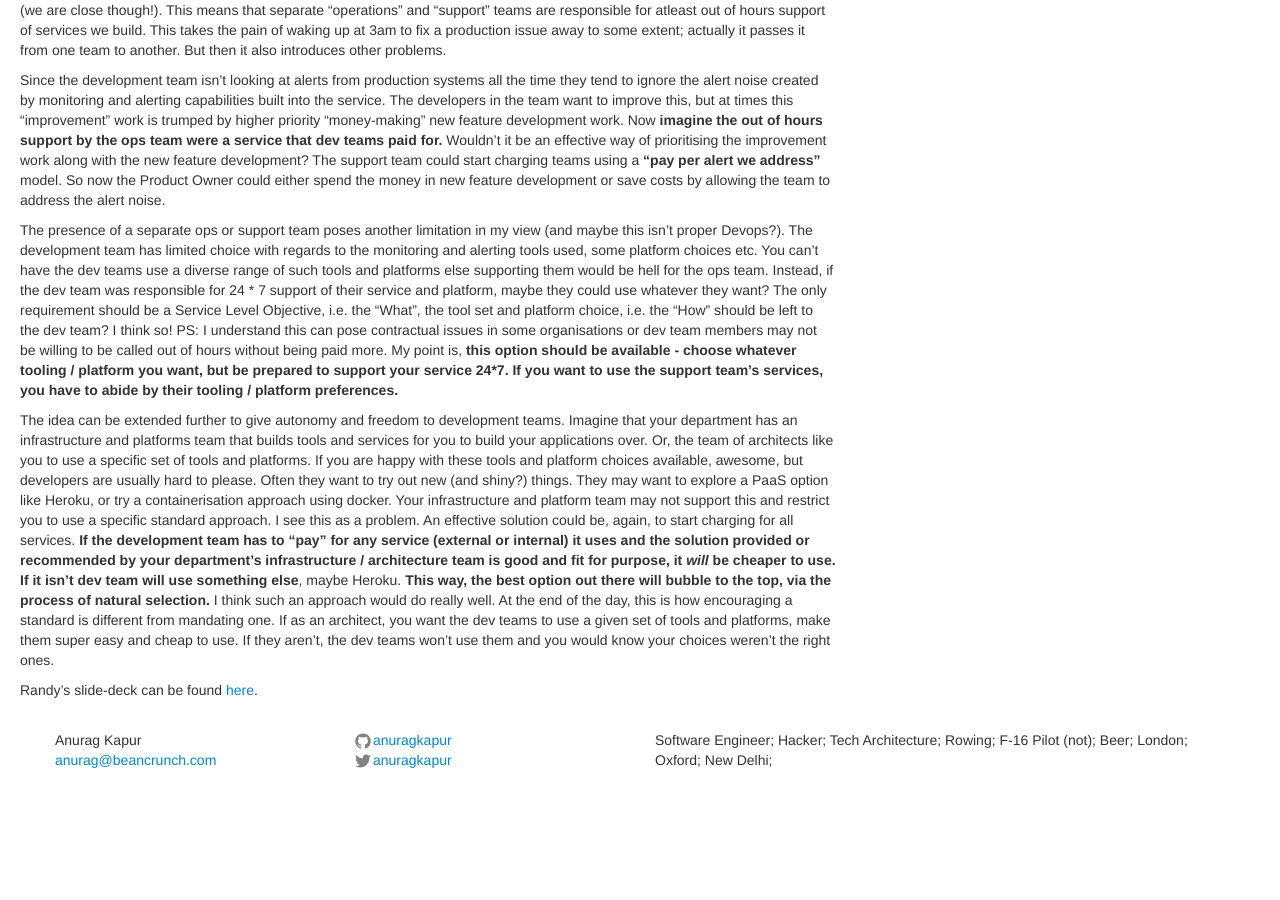
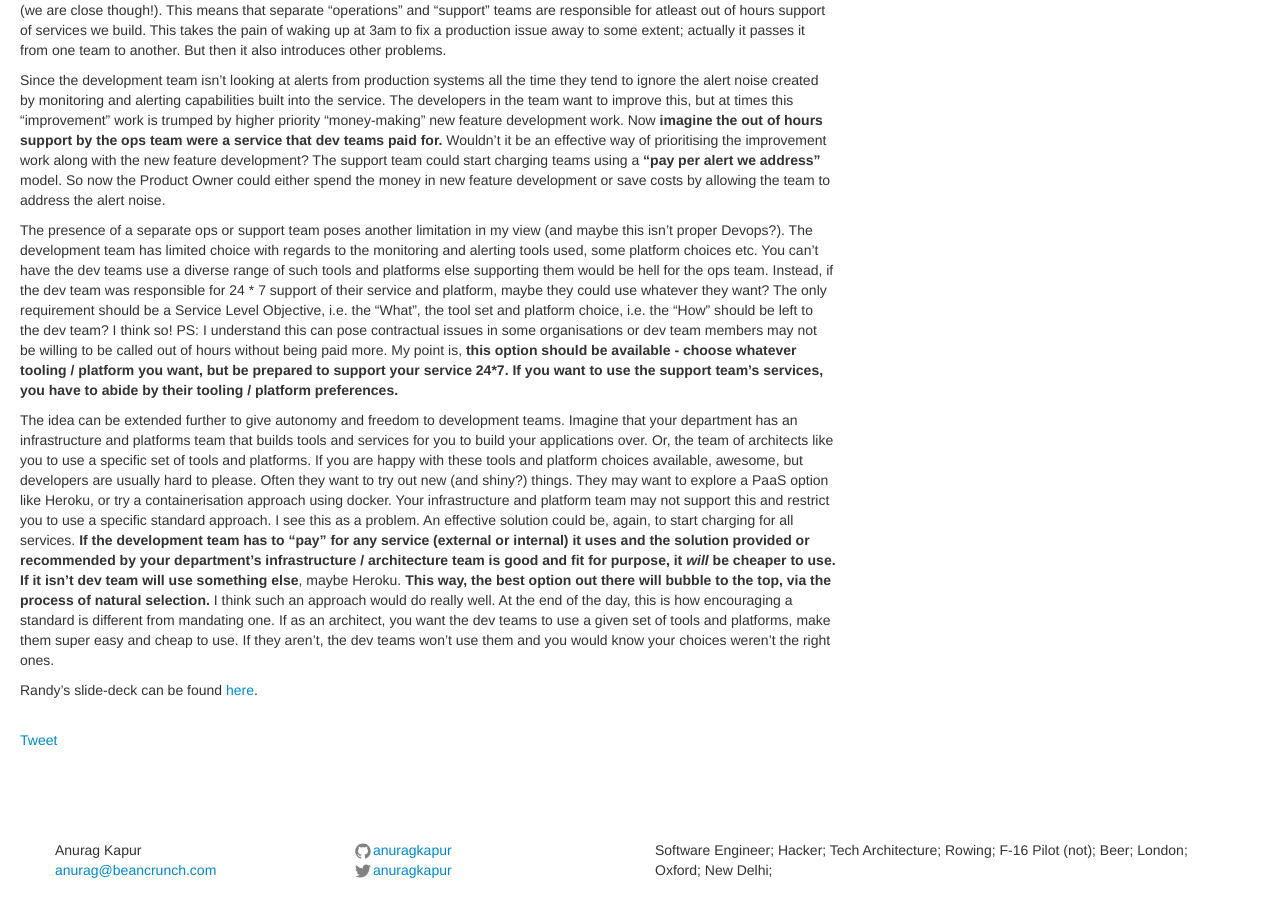
Before and after one commit to anuragkapur/anuragkapur.github.io, a Jekyll site: the page built from blog/training-conferences/qcon2015/_posts/2015-03-11-reflections-from-qcon-london-2015.md, in a window 1280 px wide and 900 px high, scrolled down 1014 px. Built offline with Jekyll 4.4.1, drawn with Linux system fonts in a browser that asks for light colours; comment, search, counter and statistics services are not loaded; before the commit the page ends 1804 px from its top, so only the background shows below that.

Commit message:
Add social widget to blog posts

```diff
--- /dev/null
+++ b/_includes/social-widget-for-posts.html
@@ -0,0 +1,37 @@
+<!-- Facebook Like -->
+<div class="fb-like" href="{{ post.url }}" data-href="{{ post.url }}" data-send="true" data-width="450" data-show-faces="true"></div>
+
+<!-- Twitter -->
+<a href="https://twitter.com/share" class="twitter-share-button" data-url="[URL]" data-related="anuragkapur" data-dnt="true">Tweet</a>
+
+<!-- Google+ -->
+<div class="g-plusone" data-annotation="inline" data-width="300"></div>
+
+<!-- Facebook Comments -->
+<div class="fb-comments" href="{{ post.url }}" data-href="{{ post.url }}" data-width="470" data-num-posts="3"></div>
+
+<!-- Facebook script -->
+<div id="fb-root"></div>
+<script>(function(d, s, id) {
+    var js, fjs = d.getElementsByTagName(s)[0];
+    if (d.getElementById(id)) return;
+    js = d.createElement(s); js.id = id;
+    js.src = "//connect.facebook.net/en_US/all.js#xfbml=1&appId=477602045622808";
+    fjs.parentNode.insertBefore(js, fjs);
+}(document, 'script', 'facebook-jssdk'));</script>
+
+<!-- Twiter script -->
+<script>!function(d,s,id){var js,fjs=d.getElementsByTagName(s)[0],p=/^http:/.test(d.location)?'http':'https';if(!d.getElementById(id)){js=d.createElement(s);js.id=id;js.src=p+'://platform.twitter.com/widgets.js';fjs.parentNode.insertBefore(js,fjs);}}(document, 'script', 'twitter-wjs');</script>
+
+<!-- Google+ Script -->
+<script type="text/javascript">
+    (function() {
+        var po = document.createElement('script'); po.type = 'text/javascript'; po.async = true;
+        po.src = 'https://apis.google.com/js/plusone.js';
+        var s = document.getElementsByTagName('script')[0]; s.parentNode.insertBefore(po, s);
+    })();
+</script>
+
+<p>&nbsp;</p>
+<p>&nbsp;</p>
+<p>&nbsp;</p>
--- a/_layouts/post.html
+++ b/_layouts/post.html
@@ -13,6 +13,7 @@
         <div class="post-content" itemprop="articleBody">
           {{ content }}
         </div>
+        {% include social-widget-for-posts.html %}
       </div>
     </div>
   </div>
```
